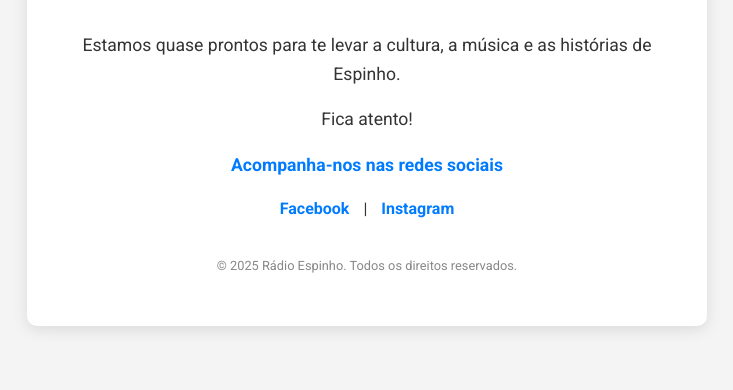
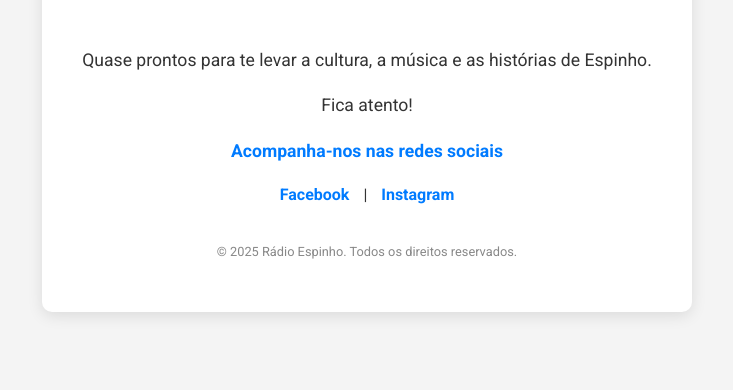
Before and after one commit to tiagocasalribeiro/radioespinho.pt, a plain HTML site: page index.html in a window 1280 px wide. Shown: the part 410-800 px from the top of the page, without its empty margins (273-1006 px from the left). Drawn offline with Linux system fonts and the light colour scheme.

Commit message:
Update index.html

```diff
--- a/index.html
+++ b/index.html
@@ -19,7 +19,7 @@
 
         <section class="content">
             <h3>Em Breve</h3>
-            <p>Estamos quase prontos para te levar a cultura, a música e as histórias de Espinho.</p>
+            <p>Quase prontos para te levar a cultura, a música e as histórias de Espinho.</p>
             <p>Fica atento!</p>
             <p><strong>Acompanha-nos nas redes sociais</strong></p>
             <div class="social-links">
```
